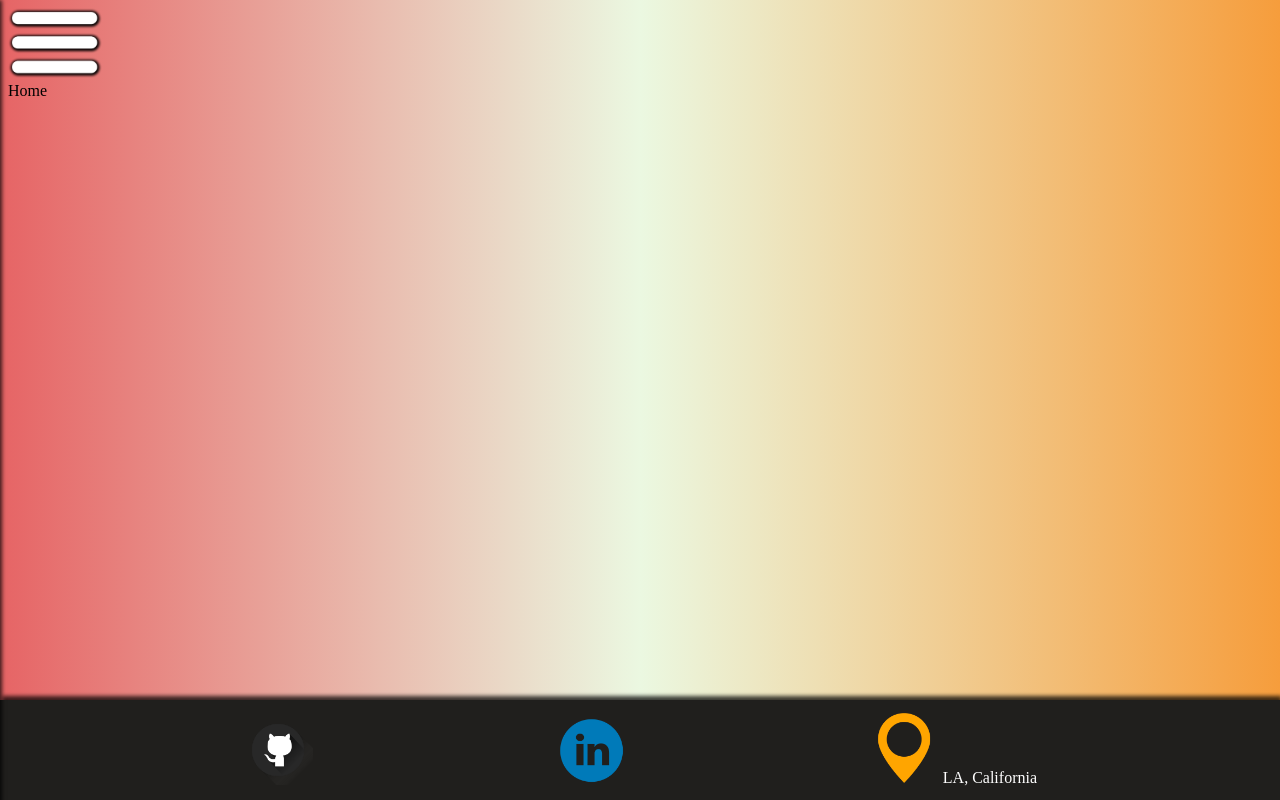
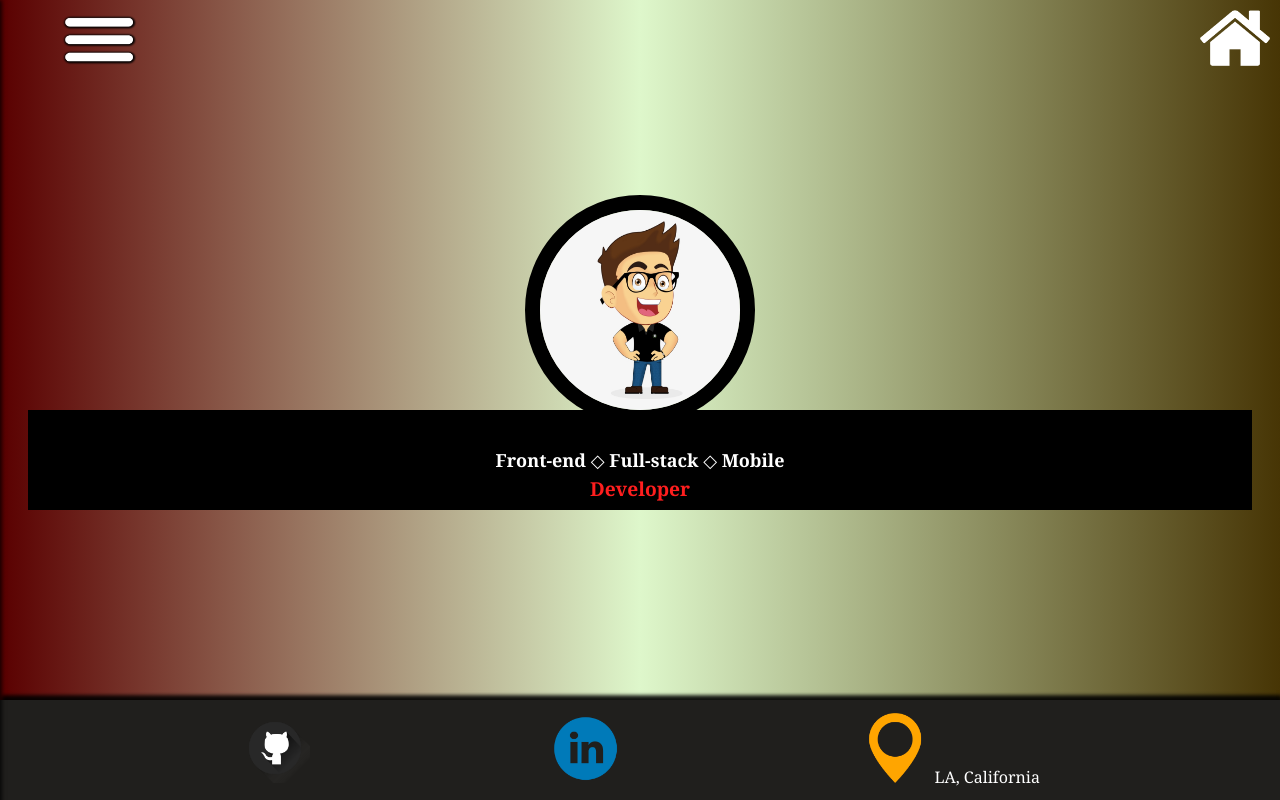
Before and after one commit to AnthonyLeoL/portfolio, a React (Create React App) app: page / in a window 1280 px wide. Built offline with nearby package versions, Linux system fonts and the light colour scheme.

Commit message:
resume and homepage draft

```diff
--- a/src/App.css
+++ b/src/App.css
@@ -1,4 +1,26 @@
+html {
+  font-family: Georgia, "Times New Roman", Times, serif;
+}
 body {
-  background: linear-gradient(0.25turn, #e66465, #ebf8e1, #f69d3c);
+  background: linear-gradient(0.25turn, #5a0000, #def7cb, #473505);
   height: 100%;
+  padding-left: 20px;
+  padding-right: 20px;
 }
+.spacer {
+  padding-top: 80px;
+  padding-bottom: 100px;
+}
+
+iframe {
+  -moz-transform: scale(0.7, 0.7);
+  -webkit-transform: scale(0.7, 0.7);
+  -o-transform: scale(0.7, 0.7);
+  -ms-transform: scale(0.7, 0.7);
+  transform: scale(0.7, 0.7);
+  -moz-transform-origin: top;
+  -webkit-transform-origin: top;
+  -o-transform-origin: top;
+  -ms-transform-origin: top;
+  transform-origin: top;
+}
--- a/src/App.tsx
+++ b/src/App.tsx
@@ -12,14 +12,17 @@ interface AppProps {}
 const App: React.FC<AppProps> = ({}) => {
   const [SBStatus, setSBStatus] = useState<boolean>(false);
   return (
-    <div>
+    <div className="spacer">
       <BrowserRouter>
         <Navbar status={SBStatus} setStatus={setSBStatus} />
+
         <Route path="/" exact component={Home} />
 
         <Route path="/projects" exact component={Projects} />
         <Route path="/resume" exact component={Resume} />
-        <Footer />
+        <div className="footer">
+          <Footer />
+        </div>
       </BrowserRouter>
     </div>
   );
--- a/src/components/Footer.tsx
+++ b/src/components/Footer.tsx
@@ -1,5 +1,5 @@
 import React from "react";
-
+import { NavLink } from "react-router-dom";
 import "./Footer.css";
 import github_logo from "../icons/github_logo.png";
 import linkedin_logo from "../icons/linkedin_logo.png";
@@ -9,11 +9,18 @@ interface FooterProps {}
 const Footer: React.FC<FooterProps> = ({}) => {
   return (
     <div className="footer">
-      <img className="logo" src={github_logo} alt="logo" />
+      <a href="https://www.github.com/AnthonyLeoL">
+        <img className="logo" src={github_logo} alt="logo" />
+      </a>
 
-      <img className="logo" src={linkedin_logo} alt="logo" />
+      <a href="https://www.linkedin.com/in/anthony-lisa">
+        <img className="logo" src={linkedin_logo} alt="logo" />
+      </a>
       <span>
-        <img className="logo" src={location_logo} alt="logo" /> LA, California
+        <a href="https://www.google.com/maps/place/Los+Angeles">
+          <img className="logo" src={location_logo} alt="logo" />
+        </a>{" "}
+        LA, California
       </span>
     </div>
   );
--- a/src/components/NavBar.css
+++ b/src/components/NavBar.css
@@ -1,13 +1,14 @@
 .navBar {
-  background-color: darkgoldenrod;
+  background-color: #201f1d;
   display: flex;
-  justify-content: space-evenly;
+  padding-top: 100px;
   flex-direction: column;
   align-items: center;
   -webkit-box-shadow: 0px 2px 4px 2px rgba(0, 0, 0, 0.75);
   -moz-box-shadow: 0px 2px 4px 2px rgba(0, 0, 0, 0.75);
   box-shadow: 0px 2px 4px 2px rgba(0, 0, 0, 0.75);
-  width: 10%;
+  max-width: 10%;
+  min-width: 200px;
   left: 0;
   top: 0;
   height: 100%;
@@ -19,11 +20,6 @@
   display: none;
 }
 
-.navBar-shrink {
-  height: 100%;
-  overflow-y: auto;
-  background: #000;
-}
 .sidebar-left-nav {
   -webkit-transform: translate3d(-100%, 0px, 0px);
   transform: translate3d(-100%, 0px, 0px);
@@ -31,8 +27,54 @@
   transition: all 0.5s ease 0s;
   -webkit-transition: all 0.5s ease 0s;
 }
-.closed .sidebar-left-nav {
+.open .sidebar-left-nav {
   -webkit-transform: translate3d(0px, 0px, 0px);
   transform: translate3d(0px, 0px, 0px);
   visibility: visible;
 }
+
+.header {
+  width: 100%;
+  position: absolute;
+  top: 0;
+  left: 0;
+  height: 80px;
+  display: flex;
+  align-items: center;
+}
+
+.menu_icon {
+  height: 50px;
+  width: 75px;
+  position: relative;
+  z-index: 3;
+  padding-left: 62px;
+}
+
+.home_icon {
+  margin-left: auto;
+  padding-right: 10px;
+}
+.navbar-item {
+  background-color: #555350;
+  width: 200px;
+  padding-top: 10px;
+  padding-bottom: 10px;
+  text-align: center;
+  color: white;
+  font-size: large;
+  text-decoration: none;
+  height: 20px;
+  border-top: 2px solid #201f1d;
+}
+
+.current-tab {
+  text-decoration: underline;
+}
+
+.navbar-item:hover {
+  background-color: #201f1d;
+  text-decoration: underline;
+  cursor: pointer;
+  border-right: 2px solid #555350;
+}
--- a/src/components/Navbar.tsx
+++ b/src/components/Navbar.tsx
@@ -1,6 +1,7 @@
 import React from "react";
 import { NavLink } from "react-router-dom";
 import menu from "../icons/hamburger_menu.png";
+import Home from "../icons/house-512.png";
 import "./NavBar.css";
 interface NavbarProps {
   status: boolean;
@@ -9,18 +10,56 @@ interface NavbarProps {
 
 const Navbar: React.FC<NavbarProps> = ({ status, setStatus }) => {
   return (
-    <div>
+    <div className="header">
       <img
         onClick={() => {
           setStatus(!status);
         }}
-        className="logo"
+        className="menu_icon"
         src={menu}
       ></img>
-      <div className={`${status ? `closed` : ``}`}>
+      <NavLink className="home_icon" to="/">
+        <img className="logo" src={Home} />
+      </NavLink>
+      <div className={`${status ? `open` : ``}`}>
         <div className={`navBar  sidebar-left-nav`}>
-          <NavLink to="/projects">Projects</NavLink>
-          <NavLink to="/resume"> resume </NavLink>
+          <NavLink
+            className="navbar-item"
+            exact
+            activeClassName="current-tab"
+            to="/"
+          >
+            Home
+          </NavLink>
+          <NavLink
+            className="navbar-item"
+            activeClassName="current-tab"
+            to="/projects"
+          >
+            Projects
+          </NavLink>
+          <NavLink
+            className="navbar-item"
+            activeClassName="current-tab"
+            to="/resume"
+          >
+            {" "}
+            Resume{" "}
+          </NavLink>
+          <NavLink
+            className="navbar-item"
+            activeClassName="current-tab"
+            to="/refdsfsume"
+          >
+            placeholder
+          </NavLink>
+          <NavLink
+            className="navbar-item"
+            activeClassName="current-tab"
+            to="/resdfsume"
+          >
+            placeholder2
+          </NavLink>
         </div>
       </div>
     </div>
--- /dev/null
+++ b/src/pages/Home.css
@@ -0,0 +1,40 @@
+.profile-frame {
+  display: flex;
+  align-items: center;
+  justify-content: center;
+  height: 65vh;
+  flex-direction: column;
+}
+
+.profile {
+  height: 200px;
+  width: 200px;
+  border: 15px solid black;
+  border-radius: 100%;
+  bottom: 0;
+  position: relative;
+}
+
+.infobar {
+  height: 100px;
+  color: white;
+  font-size: large;
+  background-color: black;
+  width: 100%;
+  border: none;
+  top: 0;
+  margin-top: -15px;
+  position: relative;
+
+  justify-content: center;
+  display: flex;
+  align-items: center;
+}
+
+.dev {
+  color: #ff1e1e;
+  font-size: larger;
+  font-weight: 1000;
+  margin-top: -35px;
+  z-index: 2;
+}
--- a/src/pages/Home.tsx
+++ b/src/pages/Home.tsx
@@ -1,8 +1,21 @@
 import React from "react";
 
+import Profile from "../icons/cartoon_profile.jpg";
+import "./Home.css";
 interface HomeProps {}
 
 const Home: React.FC<HomeProps> = ({}) => {
-  return <div>Home</div>;
+  return (
+    <div className="profile-frame">
+      <img className="profile" src={Profile}></img>
+      <div className="infobar">
+        <div>
+          <strong>Front-end </strong> ◇<strong> Full-stack </strong> ◇
+          <strong> Mobile</strong>
+        </div>
+      </div>
+      <span className="dev">Developer</span>
+    </div>
+  );
 };
 export default Home;
--- /dev/null
+++ b/src/pages/Resume.css
@@ -0,0 +1,4 @@
+.resume-container {
+  display: flex;
+  justify-content: center;
+}
--- a/src/pages/Resume.tsx
+++ b/src/pages/Resume.tsx
@@ -1,8 +1,18 @@
 import React from "react";
 
+import "./Resume.css";
 interface ResumeProps {}
 
 const Resume: React.FC<ResumeProps> = ({}) => {
-  return <div>Resume</div>;
+  return (
+    <div className="resume-container">
+      <iframe
+        src="https://resume.creddle.io/embed/bo54krzggwh"
+        width="850"
+        height="1100"
+        seamless
+      ></iframe>
+    </div>
+  );
 };
 export default Resume;
```
Also changed, not shown: src/icons/cartoon_profile.jpg (added), src/icons/house-512.png (added).
